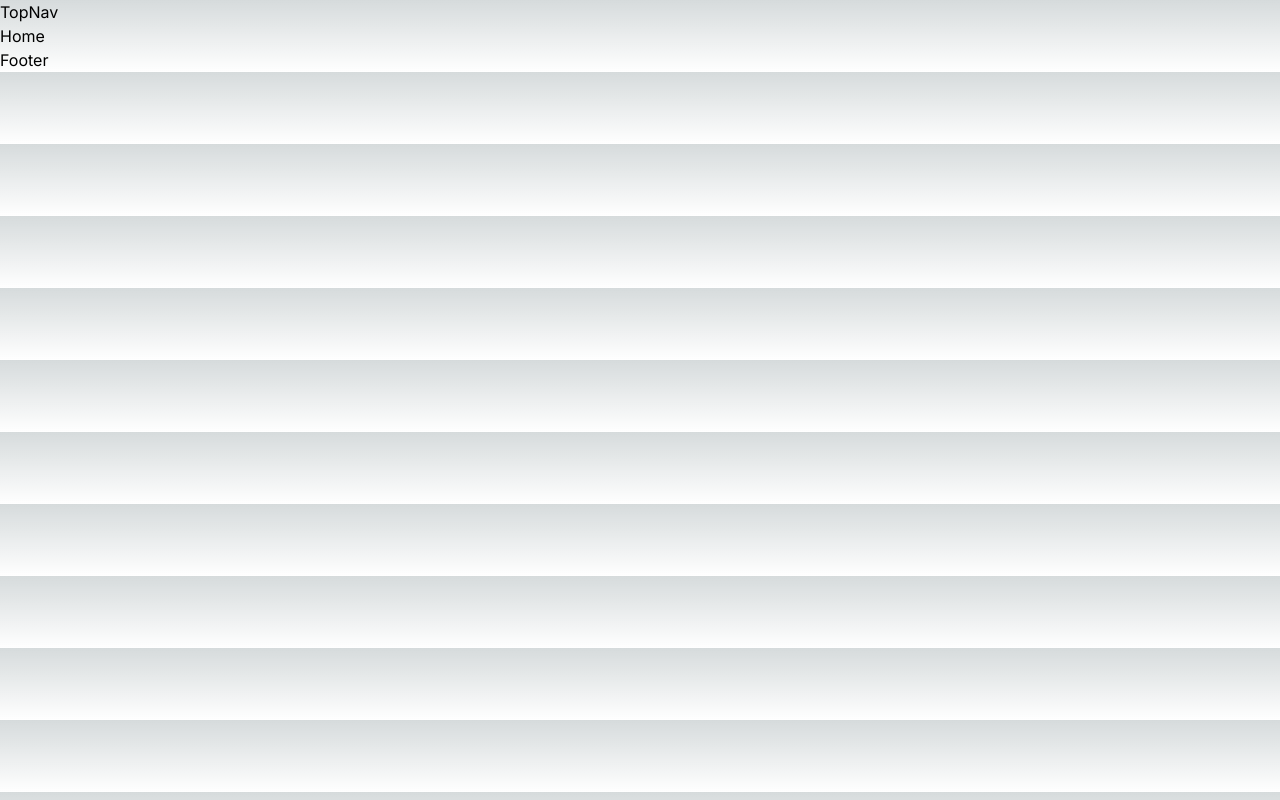
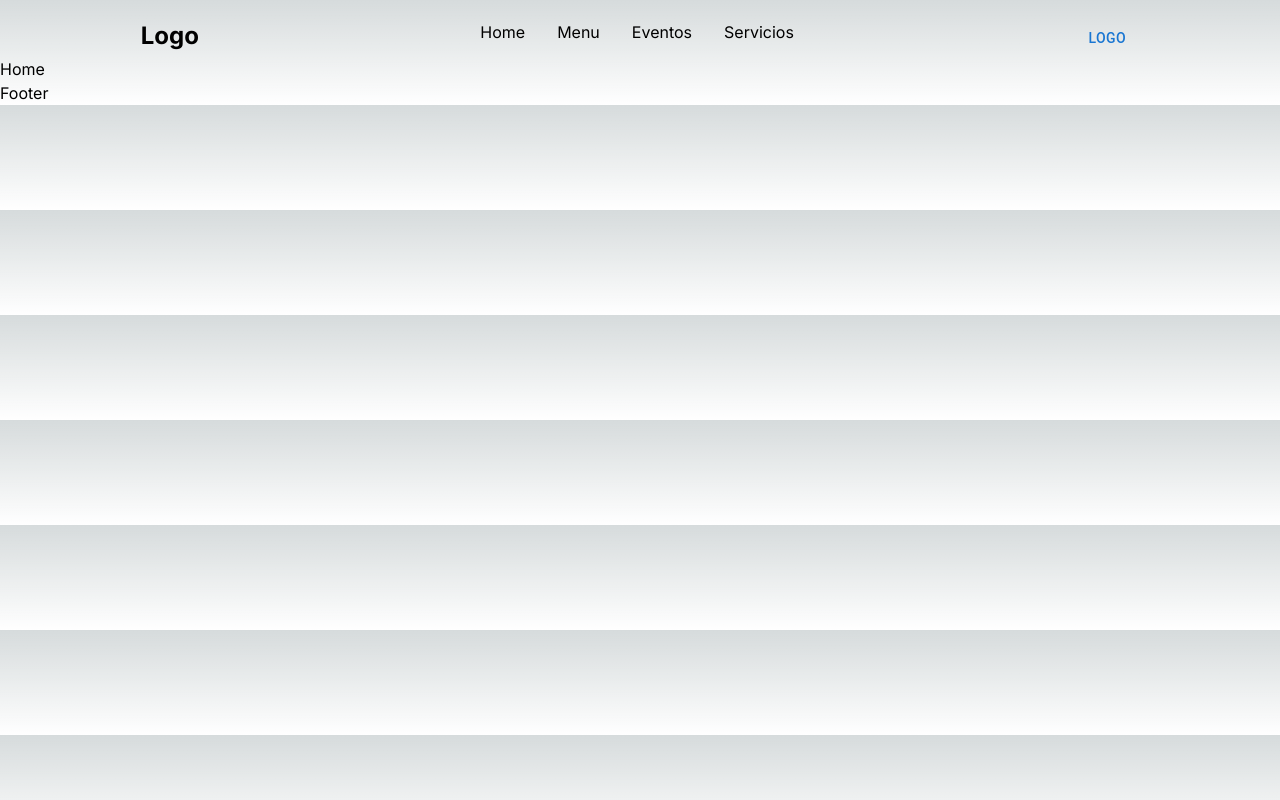
Before and after one commit to gabyakd2/challenge-esp, a Next.js app: page / in a window 1280 px wide. Built offline with nearby package versions, Linux system fonts and the light colour scheme.

Commit message:
add:  navbar in progress

```diff
--- a/app/components/Navbar/components/TopNav.tsx
+++ b/app/components/Navbar/components/TopNav.tsx
@@ -1,10 +1,54 @@
+"use client";
 import React from "react";
-// import {Button, Menu, MenuItem} from "@mui/material";
+import { useStoreNav } from "@/app/store/storeNav/storeNav";
+import { Button, Menu, MenuItem } from "@mui/material";
+import Link from "next/link";
 
 function TopNav() {
+  const { anchorEl, setAnchorEl } = useStoreNav();
+  const open = Boolean(anchorEl);
+
+  const handleClick = (event: React.MouseEvent<HTMLButtonElement>) => {
+    setAnchorEl(event.currentTarget);
+  };
+
+  const handleClose = () => {
+    setAnchorEl(null);
+  };
+
   return (
-    <div>TopNav</div>
-  )
+    <div className="flex justify-around mt-5">
+      <p className="text-2xl font-bold">Logo</p>
+      <div className="space-x-8">
+        <Link href="#">Home</Link>
+        <Link href="#">Menu</Link>
+        <Link href="#">Eventos</Link>
+        <Link href="#">Servicios</Link>
+      </div>
+      <Button
+        id="basic-button"
+        aria-controls={open ? "basic-menu" : undefined}
+        aria-haspopup="true"
+        aria-expanded={open ? "true" : undefined}
+        onClick={handleClick}
+      >
+        Logo
+      </Button>
+      <Menu
+        id="basic-menu"
+        anchorEl={anchorEl}
+        open={open}
+        onClose={handleClose}
+        MenuListProps={{
+          "aria-labelledby": "basic-button",
+        }}
+      >
+        <MenuItem onClick={handleClose}>Profile</MenuItem>
+        <MenuItem onClick={handleClose}>My account</MenuItem>
+        <MenuItem onClick={handleClose}>Logout</MenuItem>
+      </Menu>
+    </div>
+  );
 }
 
-export default TopNav
+export default TopNav;
--- /dev/null
+++ b/app/store/storeNav/storeNav.ts
@@ -0,0 +1,11 @@
+import {create} from "zustand";
+
+interface IStoreNav {
+  anchorEl: null | HTMLElement;
+  setAnchorEl: (el: HTMLElement | null) => void;
+}
+
+export const useStoreNav = create<IStoreNav>((set) => ({
+  anchorEl: null,
+  setAnchorEl: (el) => set({ anchorEl: el }),
+}))
```
